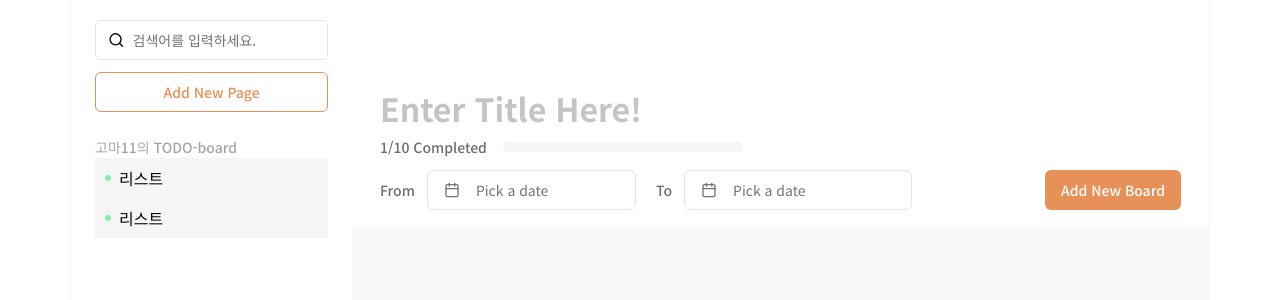
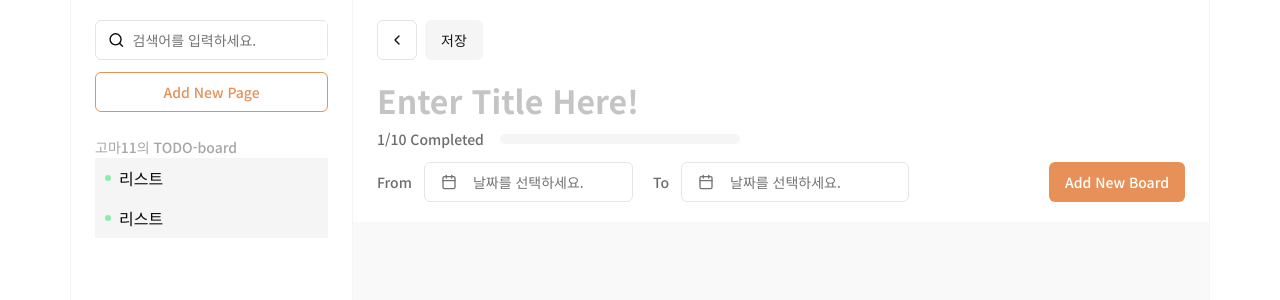
Before and after one commit to nrkcode/REAL-next-board, a Next.js app: page /board/1 in a window 1280 px wide. Shown: the top 300 px of the page. Built offline with nearby package versions, Linux system fonts and the light colour scheme.

Commit message:
feat: 저장버튼추가

```diff
--- a/app/board/[id]/page.module.scss
+++ b/app/board/[id]/page.module.scss
@@ -4,10 +4,16 @@
     display: flex;
     flex-direction: column;
 
-    padding: 84px 28px 16px 28px;
+    padding: 20px 24px;
     gap: 16px;
 
     background-color: #ffffff;
+
+    &__btn-box {
+        display: flex;
+        align-items: center;
+        gap: 8px;
+    }
 
     &__top {
         width: 100%;
--- a/app/board/[id]/page.tsx
+++ b/app/board/[id]/page.tsx
@@ -4,9 +4,9 @@ import * as React from "react";
 import {
     Input, Button, SearchBar, Progress, LabelDatePicker } from "@/components/ui";
 import styles from "./page.module.scss";
+import { ChevronLeft } from "lucide-react";
 
 function BoardPage() {
-
     return (
         <div className="page">
             <aside className="page__aside">
@@ -35,6 +35,12 @@ function BoardPage() {
             </aside>
             <main className="page__main">
                 <div className={styles.header}>
+                    <div className={styles[`header__btn-box`]}>
+                        <Button variant={"outline"} size={"icon"}>
+                            <ChevronLeft />
+                        </Button>
+                        <Button variant={"secondary"}>저장</Button>
+                    </div>
                     <div className="styles.header__top">
                         {/* 제목 입력 Input 섹션 */}
                         {/* <Input placeholder="Enter Title Here!" /> */}
@@ -54,10 +60,10 @@ function BoardPage() {
                     <div className={styles.header__bottom}>
                         {/* 캘린더 + Add New Board 버튼 섹션 */}
                         <div className="flex items-center gap-5">
-                            <LabelDatePicker label={"From"}/>
-                            <LabelDatePicker label={"To"}/>
+                            <LabelDatePicker label={"From"} />
+                            <LabelDatePicker label={"To"} />
                         </div>
-                        <Button className="text-white bg-[#E79057] hover:bg-[#E79057] hover:border hover:border-ring hover:border-[#E26F24]">
+                        <Button className="text-white bg-[#E79057] hover:bg-[#E26F24] hover:ring-1 hover:ring-[#E26F24] hover:ring-offset-1 active:bg-[#D5753D] hover:shadow-lg">
                             Add New Board
                         </Button>
                     </div>
--- a/app/styles/main.scss
+++ b/app/styles/main.scss
@@ -36,7 +36,9 @@
         height: 100%;
 
         background-color: #f9f9f9;
+        border-left: 1px solid #f4f4f5;
         border-right: 1px solid #f4f4f5;
+
 
         // How to start 같은 콘텐츠 가운데 정렬
         display: flex;
--- a/components/ui/date-picker/date-picker.tsx
+++ b/components/ui/date-picker/date-picker.tsx
@@ -21,7 +21,7 @@ function BasicDatePicker() {
                     )}
                 >
                     <CalendarIcon className="mr-2 h-4 w-4" />
-                    {date ? format(date, "PPP") : <span>Pick a date</span>}
+                    {date ? format(date, "PPP") : <span>날짜를 선택하세요.</span>}
                 </Button>
             </PopoverTrigger>
             <PopoverContent className="w-auto p-0">
```
